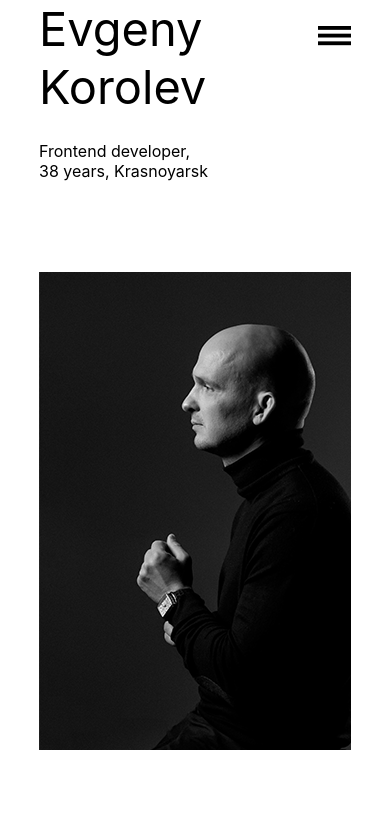
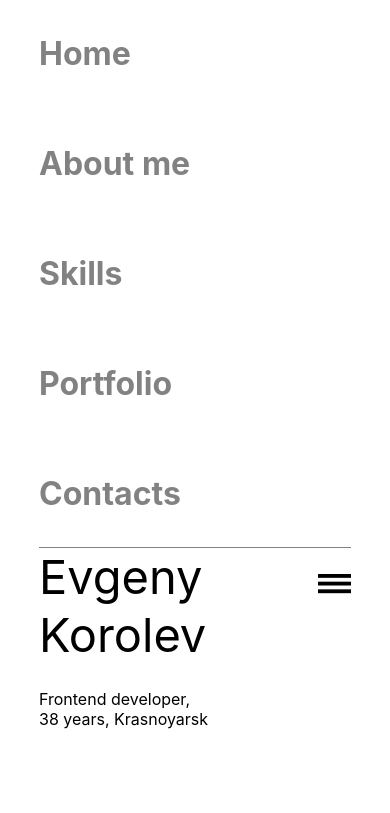
Before and after one commit to darkleon1983/myReactPage, a React (Create React App) app: page / in a window 390 px wide. Shown: the top 813 px of the page. Built offline with nearby package versions, Linux system fonts and the light colour scheme.

Commit message:
completed  the mobile menu

```diff
--- a/src/App.js
+++ b/src/App.js
@@ -4,6 +4,7 @@ import Header from './Components/Header/Header.jsx';
 import AboutMe from './Components/AboutMe/AboutMe.jsx';
 import Skills from './Components/Skills/Skills.jsx';
 import Footer from './Components/Footer/Footer.jsx';
+import Button from './Components/Button/Button.jsx';
 
 
 const App = () => {
@@ -12,6 +13,7 @@ const App = () => {
       <Header />
       <AboutMe />
       <Skills />
+      <Button />
       <Footer />
     </div>
   );
--- /dev/null
+++ b/src/Components/Button/Button.jsx
@@ -0,0 +1,37 @@
+// import React, { useState } from 'react';
+// import Button from './Button';
+// import { useState } from 'react';
+
+// const Button = () => {
+//     const [counter, setCounter] = useState(0);
+//     const handlerClick = (event) => {
+//         setCounter(counter + 1);
+//     }
+
+//     return (
+//         <button onClick={handlerClick}>
+//             They've been pressed on me {counter} times
+//         </button>
+//     );
+// }
+
+// export default Button;
+
+
+
+import React, { useState } from 'react';
+
+
+const Button = () => {
+    const [counter, setCounter] = useState(0);
+    const handlerClick = (event) => {
+        setCounter(counter + 1);
+    }
+    return (
+        <button onClick={handlerClick}>
+            I was pressed { counter } times.
+        </button>
+    );
+}
+
+export default Button;
--- a/src/Components/Header/Header.jsx
+++ b/src/Components/Header/Header.jsx
@@ -3,10 +3,14 @@ import styles from './Header.module.css';
 
 
 const Header = () => {
+    const handlerClick = (event) => {
+        alert('hey');
+    }
+
     return (
         <div className={styles.header}>
             <div className={styles.listContainer}>
-                <ul>
+                <ul classList={styles.list}>
                     <li>
                         <a className={styles.listItem} href='#'>Home</a>
                     </li>
@@ -30,7 +34,7 @@ const Header = () => {
                     <div className={styles.info}>Frontend developer,<br /> 38 years, Krasnoyarsk</div>
                     <div className={styles.lang}>Ru|Eng</div>
                     <div className={styles.mobileButton}>
-                        <svg width="33" height="20" viewBox="0 0 33 20" fill="none" xmlns="http://www.w3.org/2000/svg">
+                        <svg onClick={handlerClick} width="33" height="20" viewBox="0 0 33 20" fill="none" xmlns="http://www.w3.org/2000/svg">
                             <rect width="33" height="3.83721" fill="black" />
                             <rect y="7.67383" width="33" height="3.83721" fill="black" />
                             <rect y="15.3496" width="33" height="3.83721" fill="black" />
--- a/src/Components/Header/Header.module.css
+++ b/src/Components/Header/Header.module.css
@@ -14,12 +14,13 @@ img {
     border-bottom: 1px solid rgba(130, 130, 130, 1);
 }
 
-@media screen and (max-width: 768px) {
+/* @media screen and (max-width: 768px) {
     .listContainer {
         display: none;
     }
-}
+} */
 
+@media screen and (min-width: 769px) {
     ul {
         padding: 0;
         display: grid;
@@ -27,7 +28,21 @@ ul {
         grid-template-columns: repeat(5, auto);
         list-style-type: none;
     }
+}
 
+@media screen and (max-width: 768px) {
+    ul {
+        padding: 0;
+        display: grid;
+        justify-content: space-between;
+        grid-template-rows: repeat(5, auto);
+        grid-row-gap: 67px;
+        list-style-type: none;
+        font-size: 32px;
+        line-height: 43px;
+        font-weight: bold;
+    }
+}
 
 .listItem {
     text-decoration: none;
```
Lines whose indentation alone changed are shown as unchanged.
